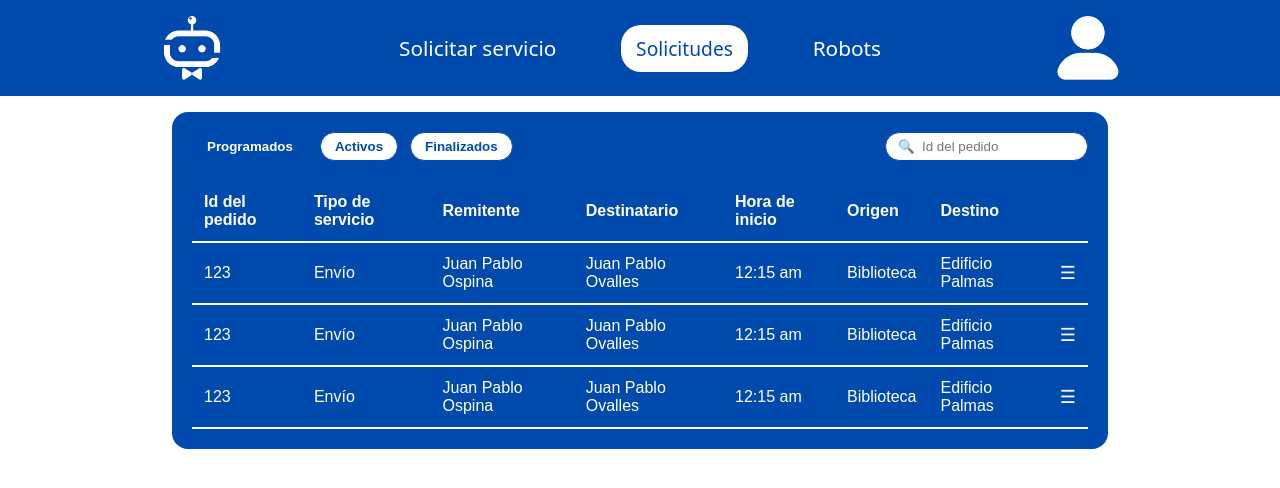
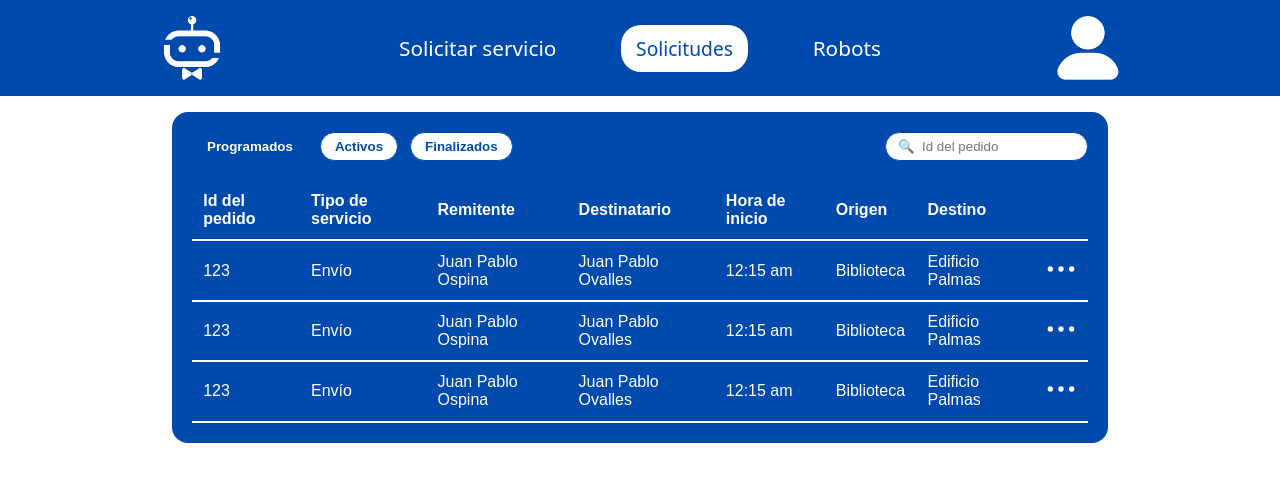
Before and after one commit to jpovalles/SistemaDronesBots, a React (Vite) app: page /operario/solicitudes in a window 1280 px wide. Shown: the top 488 px of the page. Built offline with nearby package versions, Linux system fonts and the light colour scheme.

Commit message:
some styles in the solicitudes table

```diff
--- a/src/pages/operario/Pedidos.css
+++ b/src/pages/operario/Pedidos.css
@@ -45,7 +45,7 @@
 
   .pedidos-table th,
   .pedidos-table td {
-    padding: 12px;
+    padding: 0.7em;
     border-bottom: 2px solid white;
     text-align: left;
   }
@@ -54,3 +54,23 @@
     cursor: pointer;
     font-size: 18px;
   }
+
+
+  .optionIcon{
+    cursor: pointer;
+    height: 100%;
+  }
+
+  .optionContainer{
+    border-radius: 60%;
+    transition:  ease-in-out 0.2s;
+  }
+  .optionContainer:hover{
+    background-color: white;
+    border-radius: 60%;
+    cursor: pointer;
+  }
+
+  .optionContainer:hover .optionIcon{
+    fill: #004aad;
+  }
--- a/src/pages/operario/Pedidos.jsx
+++ b/src/pages/operario/Pedidos.jsx
@@ -34,7 +34,9 @@ function Pedidos() {
                     <td>12:15 am</td>
                     <td>Biblioteca</td>
                     <td>Edificio Palmas</td>
-                    <td><div className="menu-icon">☰</div></td>
+                    <td className="optionContainer">
+                        <svg xmlns="http://www.w3.org/2000/svg" fill="white" height="2em" viewBox="0 0 24 24" className="optionIcon"><path d="M12,10a2,2,0,1,1-2,2A2,2,0,0,1,12,10ZM4,14a2,2,0,1,0-2-2A2,2,0,0,0,4,14Zm16-4a2,2,0,1,0,2,2A2,2,0,0,0,20,10Z"/></svg>
+                    </td>
                 </tr>
             ))}
         </tbody>
```
Also changed, not shown: public/optionIcon.svg (added).
